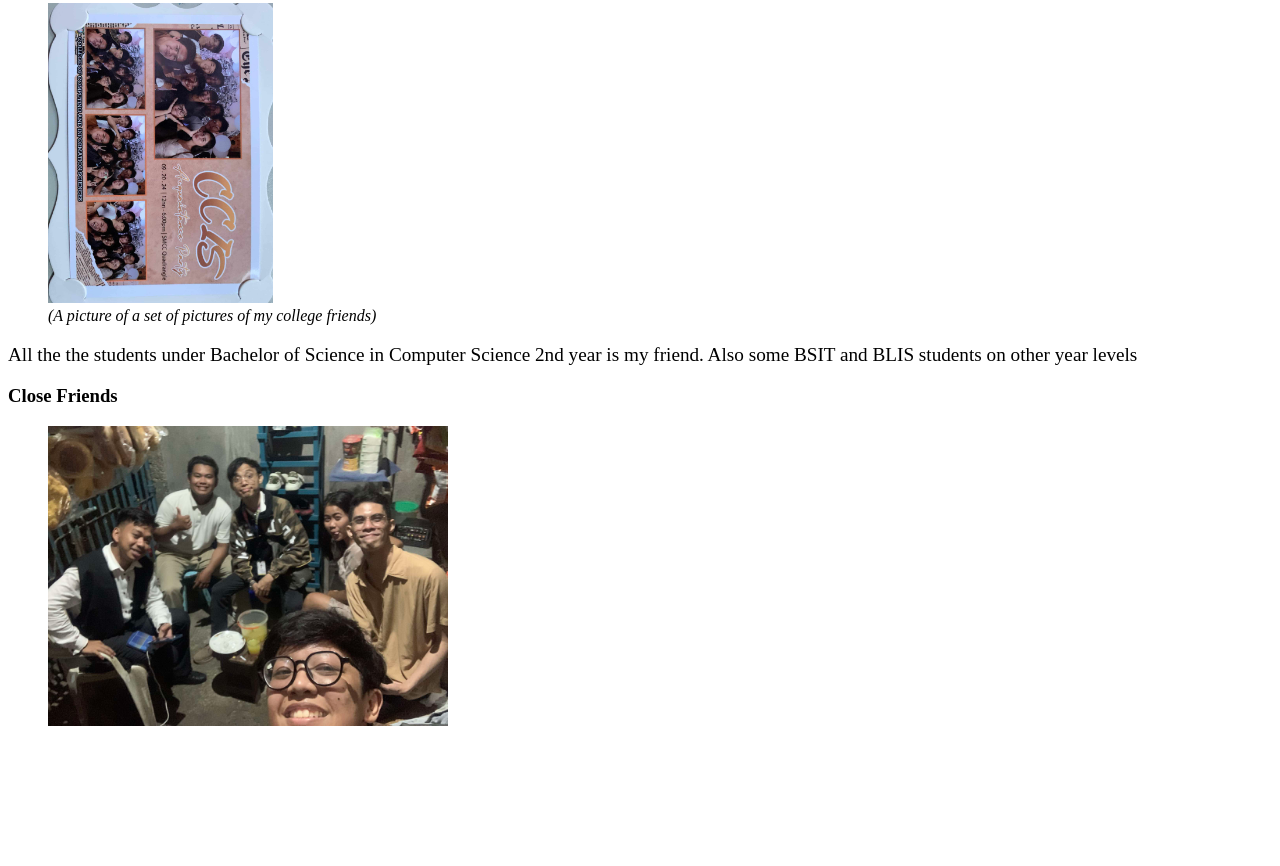
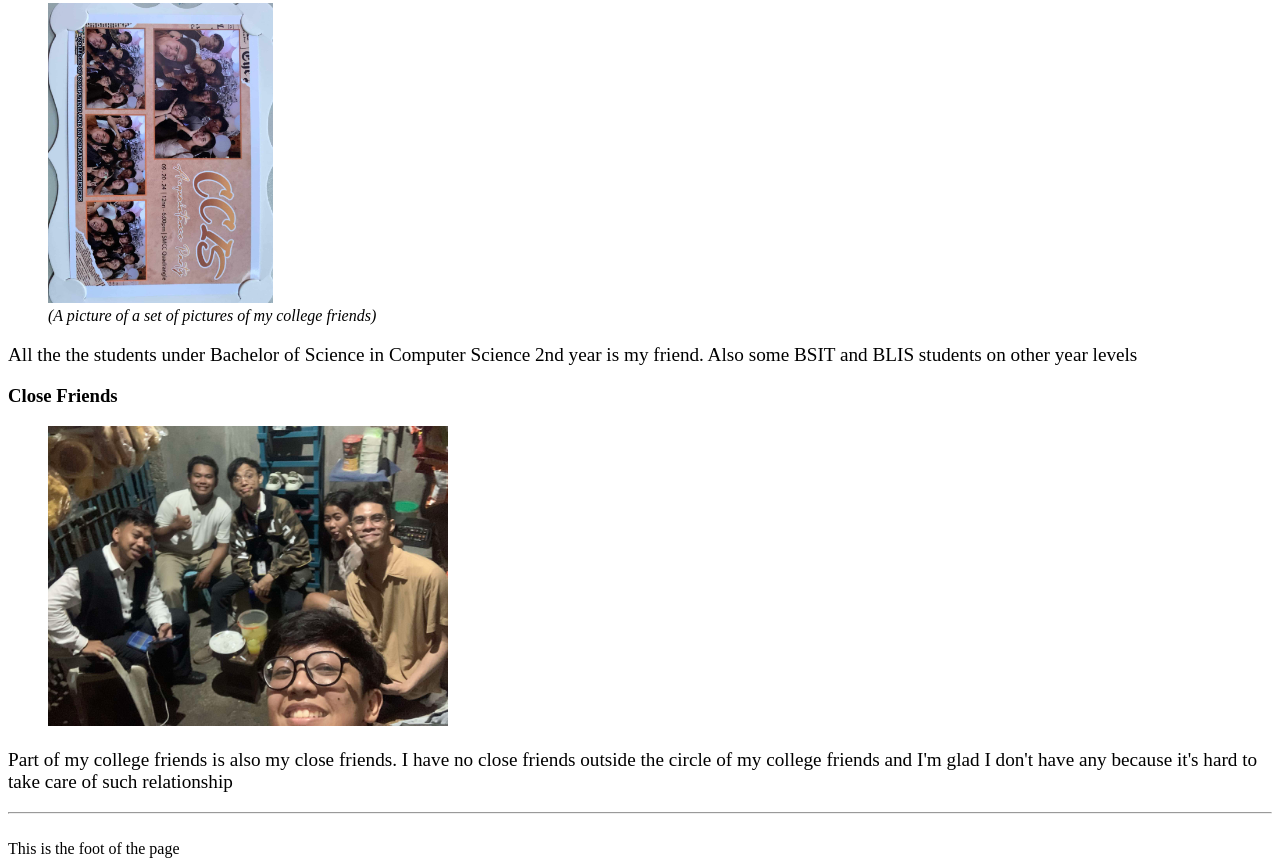
Before and after one commit to FuranzuDesu/AboutMe, a plain HTML site: page index.html in a window 1280 px wide. Shown: the part 5001-5867 px from the top of the page. Before the commit the page ends 5747 px from the top, so only its background shows below. Drawn offline with Linux system fonts and the light colour scheme.

Commit message:
finished friends article

```diff
--- a/index.html
+++ b/index.html
@@ -130,8 +130,14 @@
                     <img src="images/close.jpg" height="300px">
                     <figcaption style="font-style: italic;"></figcaption>
                 </figure>
+                <p style="font-size: larger;">Part of my college friends is also my close friends. I have no close friends outside the circle of my college friends and I'm glad I don't have any because it's hard to take care of such relationship</p>
             </section>
         </article>
+        <hr>
+        <footer>
+            <br>
+            This is the foot of the page
+        </footer>
     </main>
 
 </body>
```
